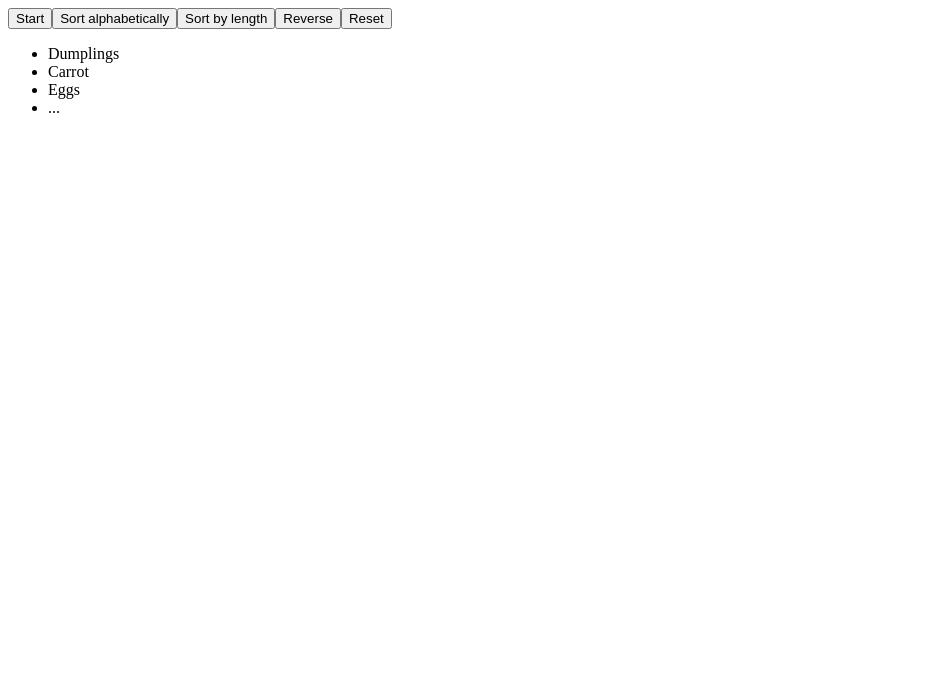
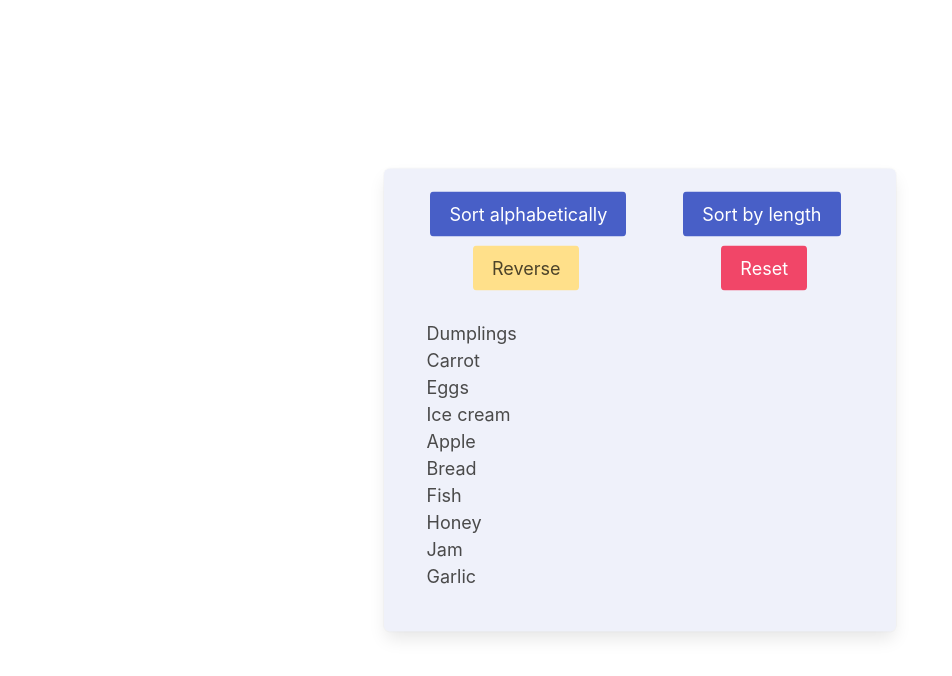
Before and after one commit to mate-academy/react_list-of-goods, a React (Create React App) app: page / in a window 1280 px wide. Both pictures are taken after a click on the button "Start". Shown: the top 676 px of the page, without its empty margins (0-952 px from the left). Built offline with nearby package versions, Linux system fonts and the light colour scheme.

Commit message:
Solution

```diff
--- a/package.json
+++ b/package.json
@@ -7,7 +7,7 @@
   "license": "GPL-3.0",
   "dependencies": {
     "@cypress/react": "^5.12.4",
-    "bulma": "^0.9.3",
+    "bulma": "^0.9.4",
     "postcss": "^8.4.12",
     "react": "^17.0.2",
     "react-dom": "^17.0.2",
--- a/src/App.css
+++ b/src/App.css
@@ -1 +1,52 @@
-/* not empty */
+@import "https://cdn.jsdelivr.net/npm/bulma@0.9.4/css/bulma.min.css";
+
+html {
+  font-size: 18px;
+}
+
+iframe {
+  display: none;
+}
+
+.App {
+  margin: 0 100px;
+}
+
+.start {
+  position: absolute;
+  left: 50%;
+  top: 50%;
+  transform: translate(-50%, -50%);
+  height: 100px;
+  padding: 50px 312px;
+}
+
+.contant {
+  position: absolute;
+  left: 50%;
+  top: 50%;
+  transform: translate(-50%, -50%);
+
+  width: 40%;
+}
+
+.buttons {
+  display: flex;
+  justify-content: space-around;
+}
+
+.buttons:not(:last-child) {
+  margin-bottom: 0;
+}
+
+.btn {
+  margin-right: 7px;
+}
+
+.btn:last-child {
+  margin-right: 0;
+}
+
+.Goods {
+  padding: 20px;
+}
--- a/src/App.tsx
+++ b/src/App.tsx
@@ -1,5 +1,5 @@
 /* eslint-disable @typescript-eslint/no-unused-vars */
-import React from 'react';
+import { Component } from 'react';
 import './App.css';
 
 const goodsFromServer = [
@@ -17,59 +17,139 @@ const goodsFromServer = [
 
 enum SortType {
   NONE,
-  ALPABET,
+  ALPHABET,
   LENGTH,
 }
 
-// Use this function in the render method
-function getReorderedGoods(
+const getReorderedGoods = (
   goods: string[],
   sortType: SortType,
   isReversed: boolean,
-) {
-  // Not to mutate the original array
+) => {
   const visibleGoods = [...goods];
 
-  // Sort and reverse goods if needed
-  // ...
+  if (sortType !== SortType.NONE) {
+    visibleGoods.sort((f1, f2) => {
+      switch (sortType) {
+        case SortType.ALPHABET:
+          return f1.localeCompare(f2);
+
+        case SortType.LENGTH:
+          return f1.length - f2.length;
+
+        default:
+          return 0;
+      }
+    });
+  }
+
+  if (isReversed) {
+    visibleGoods.reverse();
+  }
 
   return visibleGoods;
-}
+};
 
-// DON'T save goods to the state
 type State = {
   isStarted: boolean,
   isReversed: boolean,
   sortType: SortType,
 };
 
-export const App = () => (
+export class App extends Component<{}, State> {
+  state: Readonly<State> = {
+    isStarted: false,
+    isReversed: false,
+    sortType: SortType.NONE,
+  };
+
+  startWork = () => this.setState({
+    isStarted: true,
+  });
+
+  sortByLength = () => {
+    this.setState({ sortType: SortType.LENGTH });
+  };
+
+  sortByalphAbetically = () => {
+    this.setState({ sortType: SortType.ALPHABET });
+  };
+
+  reverse = () => {
+    this.setState(state => ({
+      isReversed: !state.isReversed,
+    }));
+  };
+
+  reset = () => {
+    this.setState({ isReversed: false, sortType: SortType.NONE });
+  };
+
+  getElements = (goods: string[]) => {
+    return goods.map(good => (
+      <li className="Goods__item" key={good}>{good}</li>
+    ));
+  };
+
+  render() {
+    const { isStarted, sortType, isReversed } = this.state;
+
+    const goods = getReorderedGoods(goodsFromServer, sortType, isReversed);
+
+    return (
       <div className="App">
-    <button type="button">
+        {!isStarted
+          ? (
+            <button
+              type="button"
+              className="button is-link is-outlined is-large start"
+              onClick={this.startWork}
+            >
               Start
             </button>
-
-    <button type="button">
+          )
+          : (
+            <div className="box has-background-link-light contant">
+              <div className="buttons">
+                <button
+                  type="button"
+                  className="button is-link btn"
+                  onClick={this.sortByalphAbetically}
+                >
                   Sort alphabetically
                 </button>
 
-    <button type="button">
+                <button
+                  type="button"
+                  className="button is-link btn"
+                  onClick={() => this.sortByLength()}
+                >
                   Sort by length
                 </button>
 
-    <button type="button">
+                <button
+                  type="button"
+                  onClick={this.reverse}
+                  className="button is-warning btn"
+                >
                   Reverse
                 </button>
 
-    <button type="button">
+                <button
+                  type="button"
+                  onClick={this.reset}
+                  className="button is-danger btn"
+                >
                   Reset
                 </button>
+              </div>
 
               <ul className="Goods">
-      <li className="Goods__item">Dumplings</li>
-      <li className="Goods__item">Carrot</li>
-      <li className="Goods__item">Eggs</li>
-      <li className="Goods__item">...</li>
+                {this.getElements(goods)}
               </ul>
             </div>
+          )}
+      </div>
     );
+  }
+}
```
Also changed, not shown: 2 other files (tests, documents, lock files or other folders). Lines whose indentation alone changed are shown as unchanged.
